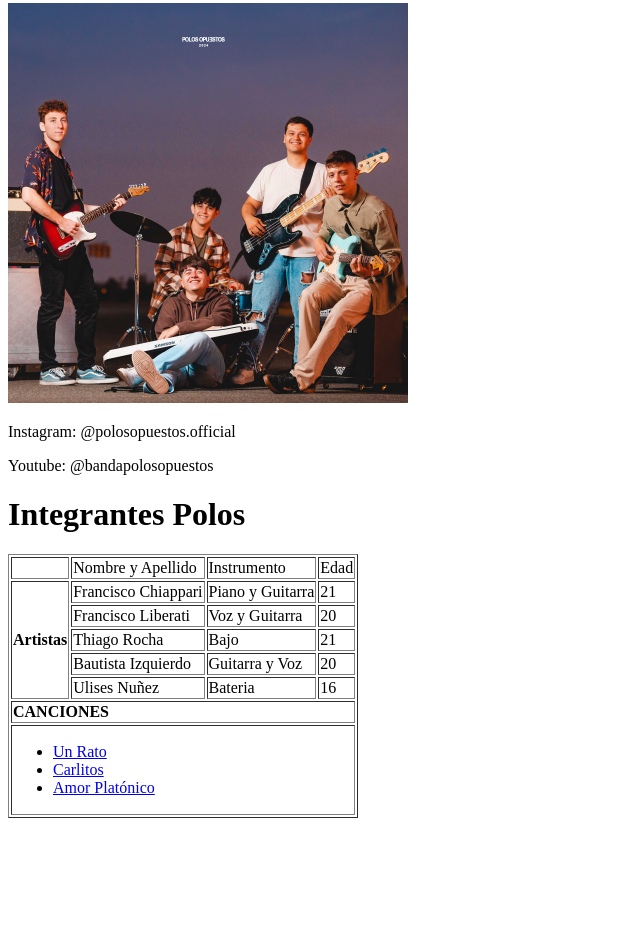
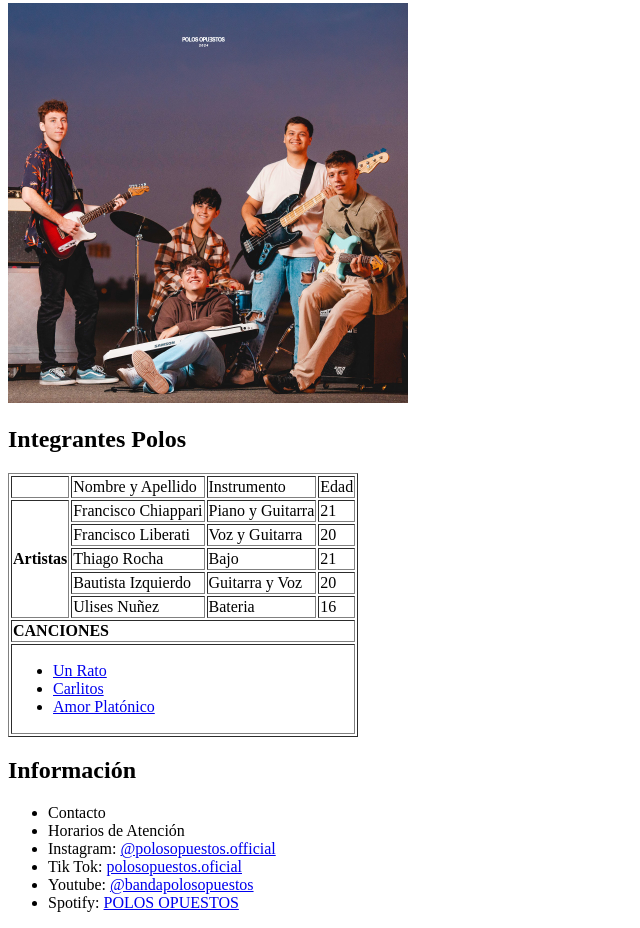
Before and after one commit to thiago841/thiago841, a plain HTML site: page index.html in a window 1280 px wide. Shown: the part 339-1267 px from the top of the page, without its empty margins (0-640 px from the left). Before the commit the page ends 1165 px from the top, so only its background shows below. Drawn offline with Linux system fonts and the light colour scheme.

Commit message:
Tarea Clase 2

```diff
--- a/index.html
+++ b/index.html
@@ -31,12 +31,10 @@
        carrera musical, sino que también sirvió como el anuncio
        oficial de la incorporación de un nuevo integrante de la banda. </p>
 <img src="polos opuestos.jpg" width="400" height="400" alt="Polos Opuestos">
-<p>Instagram: @polosopuestos.official</p>
-<p>Youtube: @bandapolosopuestos</p>
 
 </body>
 <table border="1">
-    <h1>Integrantes Polos</h1>
+    <h2>Integrantes Polos</h2>
     <tr>
         <td>   </td>
         <td>Nombre y Apellido</td>
@@ -82,4 +80,13 @@
         </td>
     </tr>
 </table>
+<h2>Información</h2>
+<ul>
+    <li>Contacto</li>
+    <li>Horarios de Atención</li>
+    <li>Instagram: <a href="https://www.instagram.com/polosopuestos.official?utm_source=ig_web_button_share_sheet&igsh=ZDNlZDc0MzIxNw==">@polosopuestos.official</a></li>
+    <li>Tik Tok: <a href="https://www.tiktok.com/@polosopuestos.oficial?is_from_webapp=1&sender_device=pc">polosopuestos.oficial</a></li>
+    <li>Youtube: <a href="https://www.youtube.com/@bandapolosopuestos">@bandapolosopuestos</a></li>
+    <li>Spotify: <a href="https://open.spotify.com/intl-es/artist/7LLQPZZao1QS0P1aCwR4RC?si=3xx2qrKCQIa8MiJYl0TYJw">POLOS OPUESTOS</a></li>
+</ul>
 </html>
```
